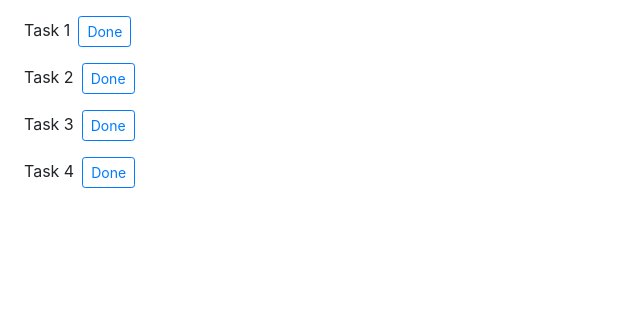
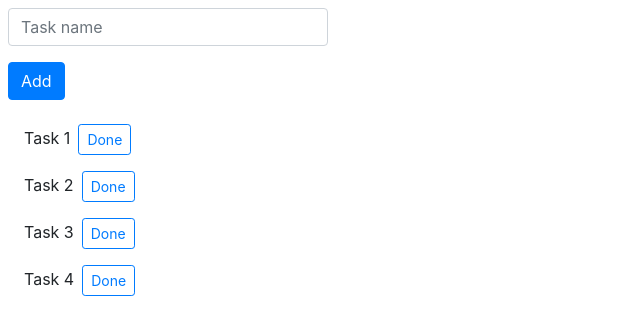
Before and after one commit to lrosik/react-kanban, a React (Create React App) app: page / in a window 1280 px wide. Shown: the top 334 px of the page, without its empty margins (0-640 px from the left). Built offline with nearby package versions, Linux system fonts and the light colour scheme.

Commit message:
Added input and button for adding new tasks

```diff
--- a/src/components/Tasks.jsx
+++ b/src/components/Tasks.jsx
@@ -3,6 +3,7 @@ import Task from "./Task";
 
 class Tasks extends Component {
   state = {
+    newTask: "",
     tasks: [
       { id: 1, task: "Task 1" },
       { id: 2, task: "Task 2" },
@@ -14,6 +15,19 @@ class Tasks extends Component {
   render() {
     return (
       <div>
+        <input
+          placeholder="Task name"
+          className="form-control m-2 w-25"
+          type="text"
+          value={this.state.newTask}
+          onChange={e => this.handleAddInput(e)}
+        />
+        <button
+          className="btn btn-primary m-2"
+          onClick={() => this.handleAdd()}
+        >
+          Add
+        </button>
         {this.state.tasks.map(task => (
           <Task key={task.id} task={task} onDone={this.handleDone} />
         ))}
@@ -22,9 +36,32 @@ class Tasks extends Component {
   }
 
   handleDone = id => {
-    const tasks = this.state.tasks.filter(t => t.id != id);
+    const tasks = this.state.tasks.filter(t => t.id !== id);
     this.setState({ tasks });
   };
+
+  handleAddInput = e => {
+    this.setState({ newTask: e.target.value });
+  };
+
+  handleAdd() {
+    const newId = this.findMaxId(this.state.tasks) + 1;
+    const newTask = { id: newId, task: this.state.newTask };
+    this.setState(pState => ({
+      tasks: [...pState.tasks, newTask]
+    }));
+  }
+
+  findMaxId(tasks) {
+    let max = tasks[0].id;
+
+    tasks.forEach(element => {
+      max = max < element.id ? element.id : max;
+    });
+
+    console.log(max);
+    return max;
+  }
 }
 
 export default Tasks;
```
